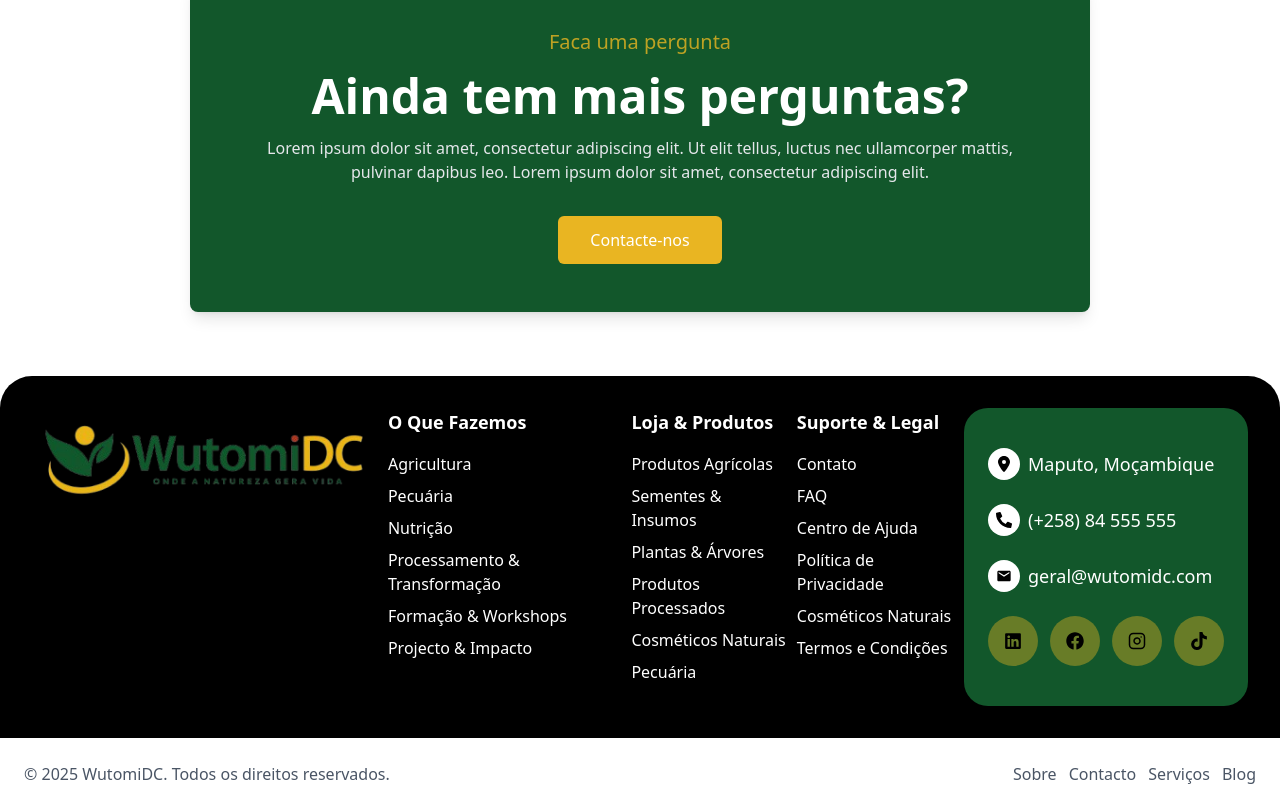
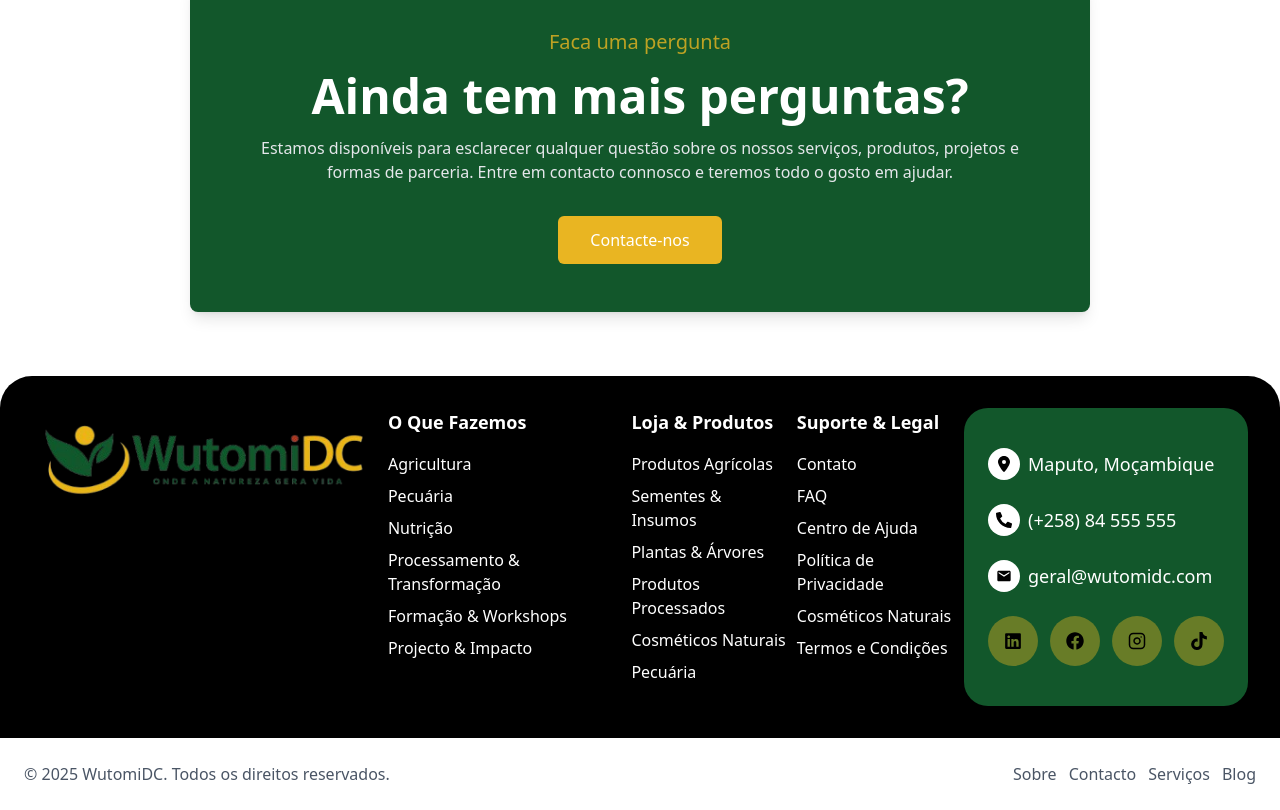
Before and after one commit to 5Salvador/wutomiDC, a React (Vite) app: page /faq in a window 1280 px wide. Shown: the part 1280-2090 px from the top of the page. Built offline with nearby package versions, Linux system fonts and the light colour scheme.

Commit message:
HeroSection and FAQ Page done

```diff
--- a/src/components/Navbar.jsx
+++ b/src/components/Navbar.jsx
@@ -21,8 +21,8 @@ const Navbar = () => {
       dropdown: [
         { name: "Quem Somos", path: "/about" },
         { name: "Projectos & Impacto", path: "/about/projectos-impacto" },
-        { name: "Agricultores & Parceiros", path: "/agricultores-parceiros" },
-        { name: "Testemunhos", path: "/testemunhos" },
+        // { name: "Agricultores & Parceiros", path: "/agricultores-parceiros" },
+        // { name: "Testemunhos", path: "/testemunhos" },
         { name: "FAQ", path: "/faq" },
       ],
     },
--- a/src/pages/About/FAQ.jsx
+++ b/src/pages/About/FAQ.jsx
@@ -134,9 +134,7 @@ const FAQ = () => {
               Ainda tem mais perguntas?
             </h1>
             <span className="text-gray-200">
-              Lorem ipsum dolor sit amet, consectetur adipiscing elit. Ut elit
-              tellus, luctus nec ullamcorper mattis, pulvinar dapibus leo. Lorem
-              ipsum dolor sit amet, consectetur adipiscing elit.
+             Estamos disponíveis para esclarecer qualquer questão sobre os nossos serviços, produtos, projetos e formas de parceria. Entre em contacto connosco e teremos todo o gosto em ajudar.
             </span>
           </div>
 
```
